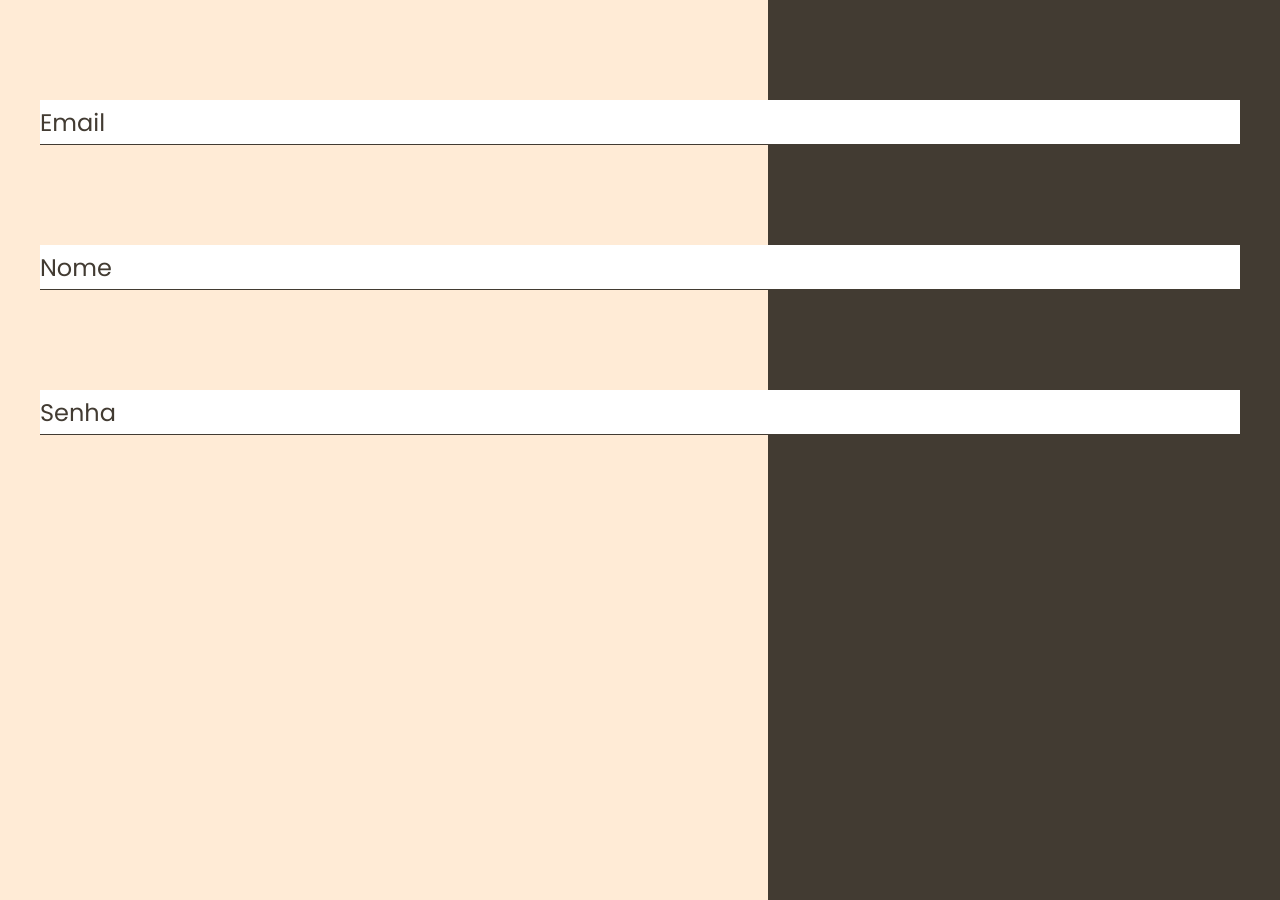
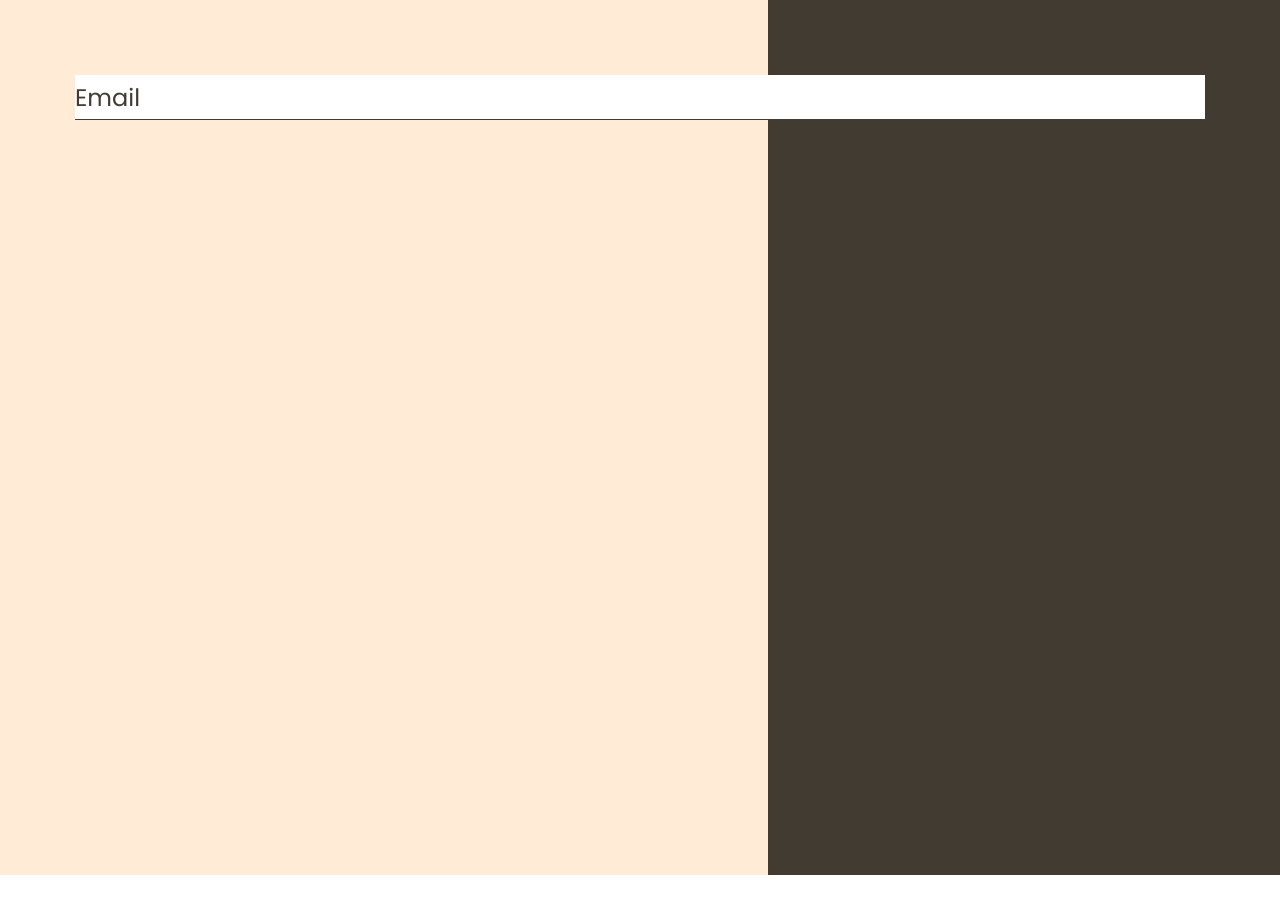
Before and after one commit to Kayke-Fujinaka/GCB-LoginPage, a Next.js app: page /register in a window 1280 px wide. After the commit the page ends 875 px from the top, so only its background shows below. Built offline with nearby package versions, Linux system fonts and the light colour scheme.

Commit message:
[Style] Applying props to input

```diff
--- a/src/components/Input/index.tsx
+++ b/src/components/Input/index.tsx
@@ -1,23 +1,25 @@
 import * as S from "./styles";
 
 interface InputProps {
-  children: React.ReactNode;
+  name: string;
+  type: string;
+  autoComplete: string;
+  label: string;
+  htmlFor: string;
 }
 
-export const Input = ({ children }: InputProps) => {
+export const Input = ({
+  name,
+  type,
+  autoComplete,
+  label,
+  htmlFor,
+}: InputProps) => {
   return (
     <>
       <S.Container>
-        <input type="text" autoComplete="off" required />
-        <span>Email</span>
-      </S.Container>
-      <S.Container>
-        <input type="text" autoComplete="off" required />
-        <span>Nome</span>
-      </S.Container>
-      <S.Container>
-        <input type="text" autoComplete="off" required />
-        <span>Senha</span>
+        <input name={name} type={type} autoComplete={autoComplete} required />
+        <label htmlFor={htmlFor}>{label}</label>
       </S.Container>
     </>
   );
--- a/src/components/Input/styles.ts
+++ b/src/components/Input/styles.ts
@@ -3,7 +3,7 @@ import theme from "../../styles/theme";
 
 export const Container = styled.div`
   position: relative;
-  margin: 10rem 4rem;
+  margin: 7.5rem;
 
   input {
     width: 100%;
@@ -15,15 +15,15 @@ export const Container = styled.div`
     border-bottom: 0.1rem solid #423b32;
     outline: none;
 
-    :focus + span,
-    :valid + span {
+    :focus + label,
+    :valid + label {
       transform: translateY(-45px);
       font-size: 3rem;
       color: ${theme.label};
     }
   }
 
-  span {
+  label {
     position: absolute;
     left: 0;
     top: 0.5rem;
--- a/src/pages/register/index.tsx
+++ b/src/pages/register/index.tsx
@@ -1,6 +1,5 @@
 import React from "react";
 import Head from "next/head";
-import { Button } from "../../components/Button";
 import { Input } from "../../components/Input";
 
 export default function Register() {
@@ -15,7 +14,7 @@ export default function Register() {
         <meta property="og:type" content="website" />
         <link rel="icon" href="/favicon.ico" />
       </Head>
-      <Input />
+      <Input name="email" type="text" autoComplete="off" htmlFor="email" label="Email" />
     </>
   );
 }
```
Also changed, not shown: src/pages/register/styles.ts (added).
